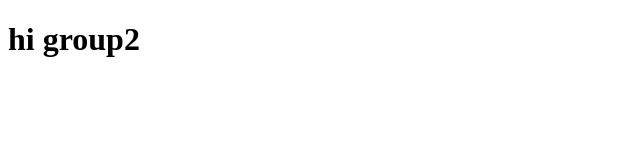
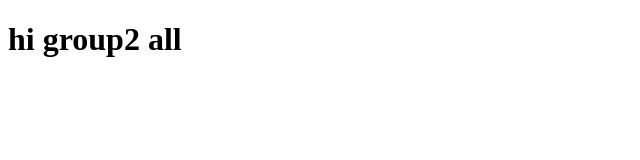
Before and after one commit to ametrahs/precious, a plain HTML site: page index.html in a window 1280 px wide. Shown: the full height of the page, 0-640 px from the left. Drawn offline with Linux system fonts and the light colour scheme.

Commit message:
update index file

```diff
--- a/index.html
+++ b/index.html
@@ -7,6 +7,6 @@
     <link rel="stylesheet" href="./css/style.css">
 </head>
 <body>
-    <h1>hi group2</h1>
+    <h1>hi group2 all</h1>
 </body>
 </html>
```
